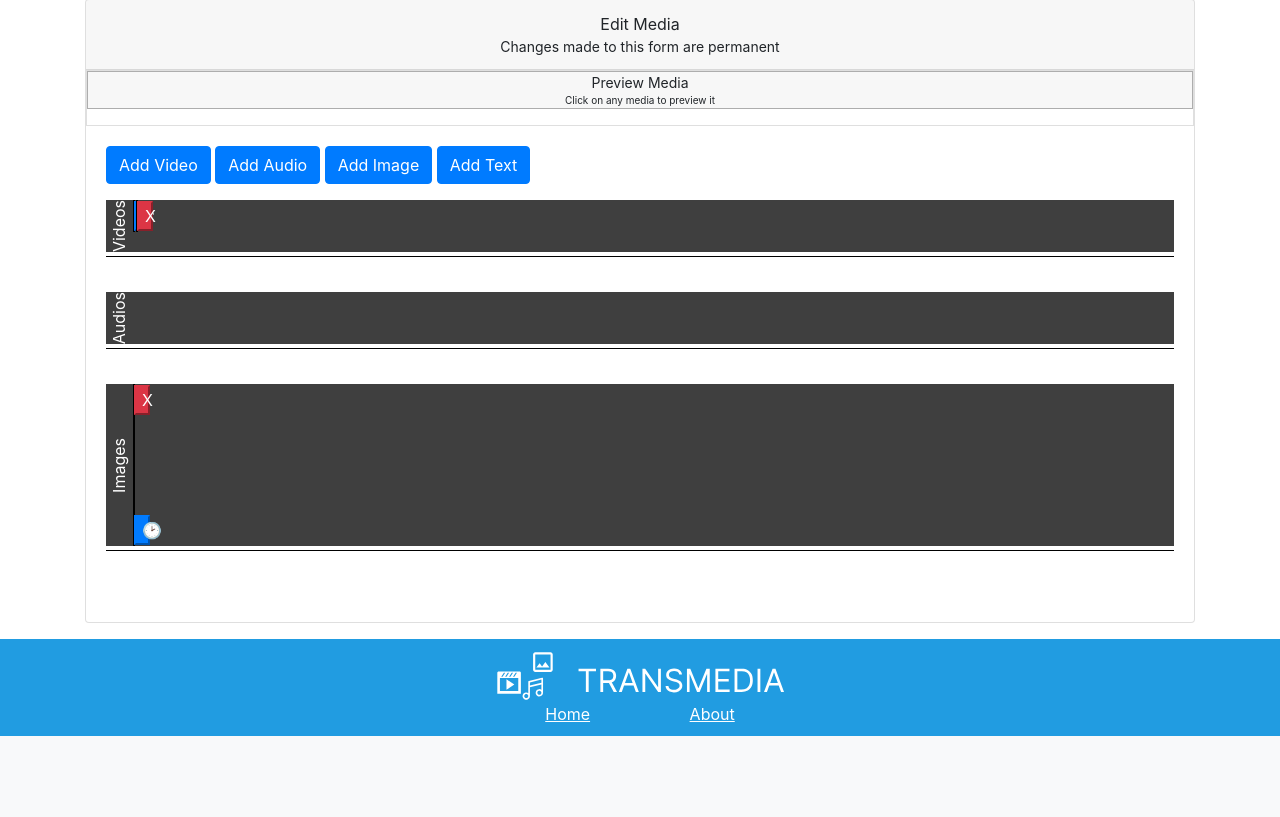
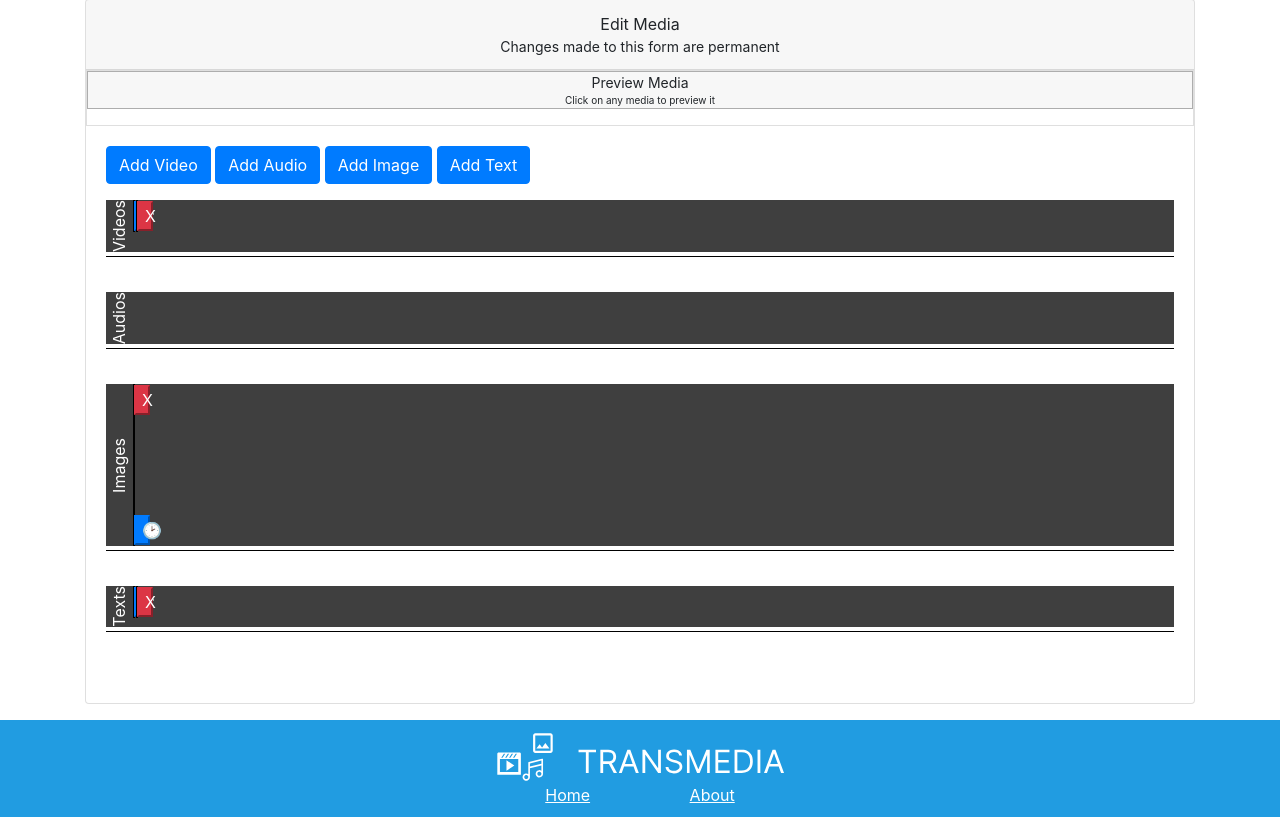
Before and after one commit to iptomar/Transmedia, a PHP site: page /edit_story.php?id=1 in a window 1280 px wide. Shown: the part 429-1246 px from the top of the page. Before the commit the page ends 1165 px from the top, so only its background shows below. Run offline with PHP 8.4, Linux system fonts and the light colour scheme; a user stored in the database is signed in; data comes from the database, SQL or seed files in the repository; tables that the repository leaves empty hold one stand-in row (values such as "Sample post"); grey boxes marked "Sample" are stand-in pictures; some libraries are stand-ins or nearby versions.

Commit message:
inicio da edição do text

```diff
--- a/edit_story.php
+++ b/edit_story.php
@@ -36,6 +36,9 @@ if ($_SERVER["REQUEST_METHOD"] == "POST") {
     } else if (isset($_POST['orderdownImage']) || isset($_POST['orderupImage']) || isset($_POST['deleteImage'])) {
         //If the user clicked a button that edits, or deletes, a image insert the edit_image file
         require("edit_image.php");
+    } else if (isset($_POST['orderdownText']) || isset($_POST['orderupText']) || isset($_POST['deleteText'])) {
+        //If the user clicked a button that edits, or deletes, a image insert the edit_image file
+        require("edit_text.php");
     }
 }
 
@@ -58,16 +61,21 @@ $sql_videos->execute([$_GET['id']]);
 $videos = $sql_videos->fetchAll(PDO::FETCH_ASSOC);
 
 // Fetch the story audio
-$sql_audios = $pdo->prepare('SELECT id, id_story, audio, storyOrder,duration FROM audio WHERE id_story = ? ORDER BY storyOrder;');
+$sql_audios = $pdo->prepare('SELECT id, id_story, audio, storyOrder, duration FROM audio WHERE id_story = ? ORDER BY storyOrder;');
 $sql_audios->execute([$_GET['id']]);
 $audios = $sql_audios->fetchAll(PDO::FETCH_ASSOC);
 
 // Fetch the story image
-$sql_image = $pdo->prepare('SELECT id, image, storyId, storyOrder,duration FROM image WHERE storyId = ? ORDER BY storyOrder;');
+$sql_image = $pdo->prepare('SELECT id, image, storyId, storyOrder, duration FROM image WHERE storyId = ? ORDER BY storyOrder;');
 $sql_image->execute([$_GET['id']]);
 $images = $sql_image->fetchAll(PDO::FETCH_ASSOC);
 
-// Calculate total duration of all videos
+// Fetch the story text
+$sql_image = $pdo->prepare('SELECT id, id_story, duration, storyorder, text, author FROM text WHERE id_story = ? ORDER BY storyorder;');
+$sql_image->execute([$_GET['id']]);
+$texts = $sql_image->fetchAll(PDO::FETCH_ASSOC);
+
+// Calculate total duration of all videos, audios, images and texts
 $total_duration = 0;
 foreach ($videos as $video) {
     $total_duration += $video['duration'];
@@ -80,12 +88,19 @@ $images_duration = 0;
 foreach ($images as $image) {
     $images_duration += $image['duration'];
 }
+$texts_duration = 0;
+foreach ($texts as $text) {
+    $texts_duration += $text['duration'];
+}
+
 
 //Use the larger duration as the total duration
 if ($audios_duration > $total_duration) {
     $total_duration = $audios_duration;
 } else if ($images_duration > $total_duration) {
     $total_duration = $images_duration;
+} else if ($texts_duration > $total_duration) {
+    $total_duration = $texts_duration;
 }
 ?>
 <!DOCTYPE html>
@@ -296,7 +311,7 @@ if ($audios_duration > $total_duration) {
                                                     <button type="submit" name="orderdownImage" value="' . $image["id"] . '" class="w-100 btn-primary"><</button>
                                                 </div>';
                                     echo        '<div class="col  p-0">
-                                                    <button type="submit" onclick="confirmDelete()" id="deleteImage" name="deleteImage" value="' . $image["id"] . '" class="w-100  btn-danger">X</button>
+                                                    <button type="submit" onclick="confirmDelete()" id="deleteText" name="deleteImage" value="' . $image["id"] . '" class="w-100  btn-danger">X</button>
                                                 </div>';
                                     if ($i < $numItems - 1)
                                         echo    '<div class="col  p-0">
@@ -306,6 +321,37 @@ if ($audios_duration > $total_duration) {
                                         </div>';
                                     echo '<div class="img-div" ><img style="height:100px; width: auto; max-width:100%" src="./files/story_' . $image["storyId"] . '/image/' . $image["image"] . '"></img></div>';
                                     echo '<button  type="button" class="btn-primary w-100" data-toggle="modal" data-target="#changeImgDuration" data-duration="'. $image["duration"].'"  data-image="'. $image["id"].'" class="w-100  btn-primary">🕑</button>';
+                                    echo '<span class="duration"></span>';
+                                    echo "</div>";
+                                    $i++;
+                                } ?>
+                            </div>
+                            <div class="mt-1 duration-line"></div>
+
+                            <div class="medias-wrapper mt-3">
+                                <p class="d-flex align-items-center justify-content-center rotated" style="color:white; margin: auto 1px;">Texts</p>
+                                <?php
+                                $time = 0;
+                                $numItems = count($texts);
+                                $i = 0;
+                                foreach ($texts as $text) {
+                                    echo "<div class='media-container image-container' data-duration='" . $text["duration"] . "'>";
+                                    echo '<div class="media-buttons p-0">
+                                            <div class="row p-0 m-0">';
+                                    if ($i != 0)
+                                        echo    '<div class="col p-0">
+                                                    <button type="submit" name="orderdownText" value="' . $text["id"] . '" class="w-100 btn-primary"><</button>
+                                                </div>';
+                                    echo        '<div class="col  p-0">
+                                                    <button type="submit" onclick="confirmDelete()" id="deleteText" name="deleteText" value="' . $text["id"] . '" class="w-100  btn-danger">X</button>
+                                                </div>';
+                                    if ($i < $numItems - 1)
+                                        echo    '<div class="col  p-0">
+                                                    <button type="submit" name="orderupText" value="' . $text["id"] . '" class="w-100 btn-primary">></button>
+                                                </div>';
+                                    echo    '</div>
+                                        </div>';
+                                    echo '<div class="w-100"><text style="height:100px; width: auto; max-width:100%" src="./files/story_' . $text["id_story"] . '/text/' . $text["text"] . '"></text></div>';
                                     echo '<span class="duration"></span>';
                                     echo "</div>";
                                     $i++;
@@ -349,6 +395,9 @@ if ($audios_duration > $total_duration) {
 
         // An array to store audio file data
         var audios = [];
+
+        // An array to store text file data
+        var text = [];
 
         // The total duration of audio or video files, the sum of duration that is larger
         const totalDuration = <?= $total_duration ?>;
@@ -499,6 +548,20 @@ if ($audios_duration > $total_duration) {
             preview.className = 'w-100 mt-3';
         }
 
+        // Preview a text element
+        function previewText(text){
+            // Clone the text element
+            const cloneText = text.getAttribute("src");
+            // Get the preview element
+            const preview = document.querySelector('#preview');
+            // Clear any existing content in the preview element
+            preview.innerHTML = '';
+             // Add the cloned audio element to the preview element
+             preview.innerHTML = '<img src="' + cloneText + '"></img>';
+            // Add CSS classes to the preview element
+            preview.className = 'w-100 mt-3';
+        }
+
         // The Youtube Frame API will call this function when the video player is ready.
         function onPreviewVideoReady(event) {
             // Play the video when it is ready
@@ -608,6 +671,7 @@ if ($audios_duration > $total_duration) {
             setImageContainer();
         }
 
+        // This function sets up the image containers in the story
         function setImageContainer() {
             time = 0;
             // Get all the audio containers in the story
@@ -639,6 +703,9 @@ if ($audios_duration > $total_duration) {
                 });
             });
         }
+
+        // This function sets up the text containers in the story
+        function setTextContainer(){}
 
         // This function adjusts the size of the media wrapper and duration lines
         //The perct parameter represents the additional percentage to be added to the width of the wrappers and lines.
```
